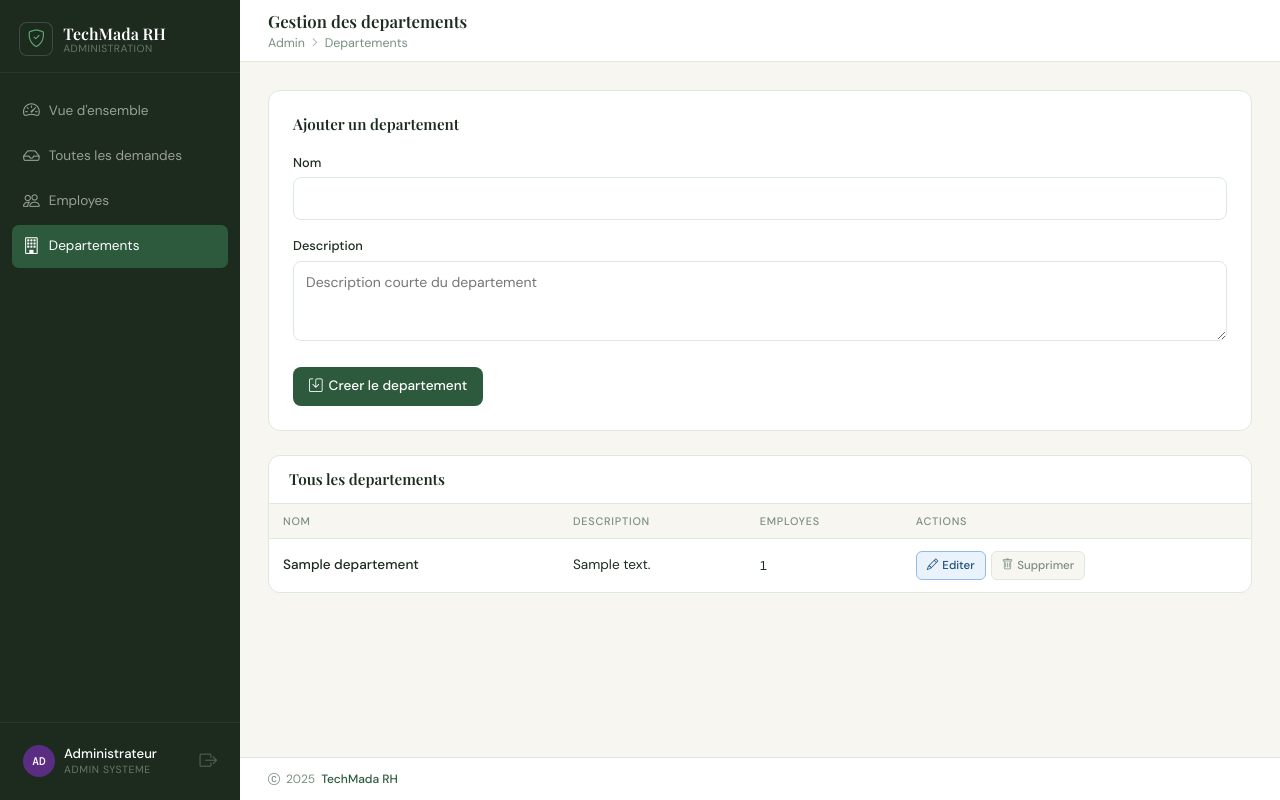
After one commit to andriamiara/RH, a CodeIgniter 4 app: the page made by app/Views/admin/departements.php in a window 1280 px wide. The commit adds this page. Run offline with PHP 8.4 and a stand-in for CodeIgniter, Linux system fonts and the light colour scheme; the template is opened without the code that fills it: most values are stand-ins (such as "Sample title", 1, 10 or a date in 2020); data that the repository does not hold is empty; some libraries are stand-ins or nearby versions.

Commit message:
CRUD departement

```diff
--- a/app/Config/Routes.php
+++ b/app/Config/Routes.php
@@ -30,7 +30,11 @@ $routes->group('rh', ['filter' => 'auth'], static function (RouteCollection $rou
 $routes->group('admin', ['filter' => 'auth'], static function (RouteCollection $routes): void {
     $routes->get('dashboard', 'AdminController::dashboard');
     $routes->get('employes', 'AdminController::employes');
+    $routes->get('departements', 'AdminController::departements');
     $routes->post('employes', 'AdminController::storeEmploye');
     $routes->post('employes/(:num)', 'AdminController::updateEmploye/$1');
     $routes->post('employes/(:num)/desactiver', 'AdminController::deactivateEmploye/$1');
+    $routes->post('departements', 'AdminController::storeDepartement');
+    $routes->post('departements/(:num)', 'AdminController::updateDepartement/$1');
+    $routes->post('departements/(:num)/supprimer', 'AdminController::deleteDepartement/$1');
 });
--- a/app/Views/admin/dashboard.php
+++ b/app/Views/admin/dashboard.php
@@ -8,6 +8,7 @@
             <li><a href="<?= site_url('/admin/dashboard') ?>" class="active"><i class="bi bi-speedometer2"></i> Vue d'ensemble</a></li>
             <li><a href="<?= site_url('/rh/demandes') ?>"><i class="bi bi-inbox"></i> Toutes les demandes</a></li>
             <li><a href="<?= site_url('/admin/employes') ?>"><i class="bi bi-people"></i> Employes</a></li>
+            <li><a href="<?= site_url('/admin/departements') ?>"><i class="bi bi-building"></i> Departements</a></li>
         </ul>
         <div class="sidebar-user"><div class="s-user-row"><div class="avatar" style="background:#5a2d82">AD</div><div><div class="user-name">Administrateur</div><div class="user-role">Admin systeme</div></div><?= view('partials/logout_form') ?></div></div>
     </aside>
@@ -15,9 +16,9 @@
         <div class="topbar"><div><div class="topbar-title">Vue d'ensemble</div><div class="topbar-breadcrumb">Administration</div></div><div class="topbar-actions"><a href="<?= site_url('/admin/employes') ?>" class="btn-forest" style="padding:7px 14px;font-size:.82rem"><i class="bi bi-person-plus"></i> Ajouter un employe</a></div></div>
         <div class="content">
             <div class="metrics">
-                <div class="metric"><div class="metric-top"><div class="metric-icon mi-forest"><i class="bi bi-people"></i></div></div><div class="metric-val">24</div><div class="metric-label">Employes actifs</div></div>
+                <div class="metric"><div class="metric-top"><div class="metric-icon mi-forest"><i class="bi bi-people"></i></div></div><div class="metric-val"><?= esc((string) $employesActifs) ?></div><div class="metric-label">Employes actifs</div></div>
                 <div class="metric"><div class="metric-top"><div class="metric-icon mi-amber"><i class="bi bi-hourglass-split"></i></div></div><div class="metric-val">4</div><div class="metric-label">Demandes en attente</div></div>
-                <div class="metric"><div class="metric-top"><div class="metric-icon mi-blue"><i class="bi bi-building"></i></div></div><div class="metric-val">4</div><div class="metric-label">Departements</div></div>
+                <div class="metric"><div class="metric-top"><div class="metric-icon mi-blue"><i class="bi bi-building"></i></div></div><div class="metric-val"><?= esc((string) $departementsCount) ?></div><div class="metric-label">Departements</div></div>
             </div>
         </div>
         <div class="footer-app"><i class="bi bi-c-circle"></i> 2025 <span>TechMada RH</span></div>
--- /dev/null
+++ b/app/Views/admin/departements.php
@@ -0,0 +1,76 @@
+<?= $this->extend('layouts/base') ?>
+
+<?= $this->section('content') ?>
+<?php
+$isEdit = $editingDepartement !== null;
+$formAction = $isEdit ? site_url('/admin/departements/' . $editingDepartement['id']) : site_url('/admin/departements');
+$title = $isEdit ? 'Modifier un departement' : 'Ajouter un departement';
+$submitLabel = $isEdit ? 'Mettre a jour' : 'Creer le departement';
+?>
+<div class="app-wrap">
+    <aside class="sidebar">
+        <div class="sidebar-brand"><div class="sidebar-logo-icon" style="background:var(--ink);border:1px solid rgba(255,255,255,.15)"><i class="bi bi-shield-check" style="color:var(--leaf)"></i></div><div class="sidebar-brand-name">TechMada RH<span>Administration</span></div></div>
+        <ul class="sidebar-nav" style="margin-top:1rem">
+            <li><a href="<?= site_url('/admin/dashboard') ?>"><i class="bi bi-speedometer2"></i> Vue d'ensemble</a></li>
+            <li><a href="<?= site_url('/rh/demandes') ?>"><i class="bi bi-inbox"></i> Toutes les demandes</a></li>
+            <li><a href="<?= site_url('/admin/employes') ?>"><i class="bi bi-people"></i> Employes</a></li>
+            <li><a href="<?= site_url('/admin/departements') ?>" class="active"><i class="bi bi-building"></i> Departements</a></li>
+        </ul>
+        <div class="sidebar-user"><div class="s-user-row"><div class="avatar" style="background:#5a2d82">AD</div><div><div class="user-name">Administrateur</div><div class="user-role">Admin systeme</div></div><?= view('partials/logout_form') ?></div></div>
+    </aside>
+    <div class="main">
+        <div class="topbar"><div><div class="topbar-title">Gestion des departements</div><div class="topbar-breadcrumb"><a href="<?= site_url('/admin/dashboard') ?>">Admin</a><i class="bi bi-chevron-right" style="font-size:.6rem"></i> Departements</div></div></div>
+        <div class="content">
+            <?php if (session()->getFlashdata('success')): ?><div class="flash flash-success"><i class="bi bi-check-circle-fill"></i><?= esc(session()->getFlashdata('success')) ?></div><?php endif; ?>
+            <?php if (session()->getFlashdata('error')): ?><div class="flash flash-error"><i class="bi bi-exclamation-circle-fill"></i><?= esc(session()->getFlashdata('error')) ?></div><?php endif; ?>
+
+            <div class="form-section">
+                <h3><?= esc($title) ?></h3>
+                <form method="post" action="<?= $formAction ?>">
+                    <?= csrf_field() ?>
+                    <div class="f-group">
+                        <label class="f-label">Nom</label>
+                        <input type="text" name="nom" class="f-input" value="<?= esc(old('nom', $editingDepartement['nom'] ?? '')) ?>">
+                        <?php if (session('errors.nom')): ?><div class="f-error"><?= esc(session('errors.nom')) ?></div><?php endif; ?>
+                    </div>
+                    <div class="f-group">
+                        <label class="f-label">Description</label>
+                        <textarea name="description" class="f-textarea" placeholder="Description courte du departement"><?= esc(old('description', $editingDepartement['description'] ?? '')) ?></textarea>
+                        <?php if (session('errors.description')): ?><div class="f-error"><?= esc(session('errors.description')) ?></div><?php endif; ?>
+                    </div>
+                    <div class="form-actions">
+                        <button class="btn-forest" type="submit"><i class="bi bi-save"></i> <?= esc($submitLabel) ?></button>
+                        <?php if ($isEdit): ?><a href="<?= site_url('/admin/departements') ?>" class="btn-secondary">Annuler l'edition</a><?php endif; ?>
+                    </div>
+                </form>
+            </div>
+
+            <div class="data-card">
+                <div class="data-card-head"><h3>Tous les departements</h3></div>
+                <table class="tbl">
+                    <thead><tr><th>Nom</th><th>Description</th><th>Employes</th><th>Actions</th></tr></thead>
+                    <tbody>
+                        <?php foreach ($departements as $departement): ?>
+                            <tr>
+                                <td class="td-name"><?= esc($departement['nom']) ?></td>
+                                <td class="td-muted"><?= esc($departement['description'] ?: '-') ?></td>
+                                <td class="td-mono"><?= esc((string) $departement['employes_count']) ?></td>
+                                <td>
+                                    <div class="action-btns">
+                                        <a href="<?= site_url('/admin/departements?edit=' . $departement['id']) ?>" class="btn-sm btn-edit"><i class="bi bi-pencil"></i> Editer</a>
+                                        <form method="post" action="<?= site_url('/admin/departements/' . $departement['id'] . '/supprimer') ?>" style="display:inline">
+                                            <?= csrf_field() ?>
+                                            <button type="submit" class="btn-sm btn-del"><i class="bi bi-trash"></i> Supprimer</button>
+                                        </form>
+                                    </div>
+                                </td>
+                            </tr>
+                        <?php endforeach; ?>
+                    </tbody>
+                </table>
+            </div>
+        </div>
+        <div class="footer-app"><i class="bi bi-c-circle"></i> 2025 <span>TechMada RH</span></div>
+    </div>
+</div>
+<?= $this->endSection() ?>
--- a/app/Views/admin/employes.php
+++ b/app/Views/admin/employes.php
@@ -25,6 +25,7 @@ if (! function_exists('adminRoleBadge')) {
             <li><a href="<?= site_url('/admin/dashboard') ?>"><i class="bi bi-speedometer2"></i> Vue d'ensemble</a></li>
             <li><a href="<?= site_url('/rh/demandes') ?>"><i class="bi bi-inbox"></i> Toutes les demandes</a></li>
             <li><a href="<?= site_url('/admin/employes') ?>" class="active"><i class="bi bi-people"></i> Employes</a></li>
+            <li><a href="<?= site_url('/admin/departements') ?>"><i class="bi bi-building"></i> Departements</a></li>
         </ul>
         <div class="sidebar-user"><div class="s-user-row"><div class="avatar" style="background:#5a2d82">AD</div><div><div class="user-name">Administrateur</div><div class="user-role">Admin systeme</div></div><?= view('partials/logout_form') ?></div></div>
     </aside>
```
Also changed, not shown: app/Controllers/AdminController.php (+109 -1 lines).
